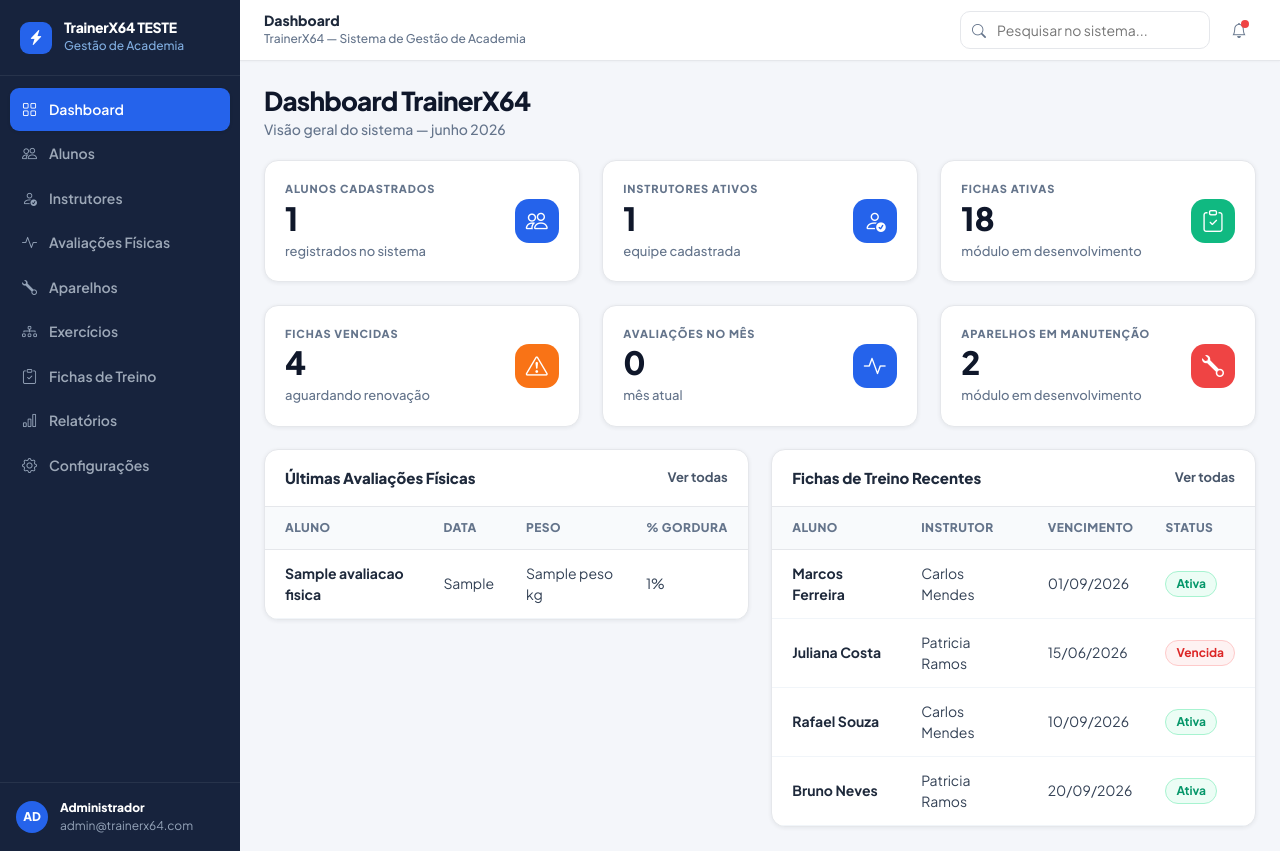
After one commit to soft-x64/academia_web, a Flask app: page /dashboard in a window 1280 px wide. The commit adds this page. Run offline with Flask 3, Linux system fonts and the light colour scheme; a database or web service that is not in the repository returns one stand-in record (values such as "Sample title"); data that the repository does not hold is empty; some libraries are stand-ins or nearby versions.

Commit message:
Implementa dashboard com dados reais de alunos, instrutores e avaliações

```diff
--- a/app.py
+++ b/app.py
@@ -18,7 +18,33 @@ avaliacao_service = AvaliacaoFisicaService()
 
 @app.route("/")
 def index():
-    return redirect(url_for("listar_alunos"))
+    return redirect(url_for("dashboard"))
+
+
+@app.route("/dashboard")
+def dashboard():
+    hoje = datetime.today()
+
+    alunos = aluno_service.listar()
+    instrutores = instrutor_service.listar()
+
+    total_alunos = len(alunos)
+    total_instrutores = len(instrutores)
+
+    total_avaliacoes_mes = avaliacao_service.contar_avaliacoes_no_mes(
+        ano=hoje.year,
+        mes=hoje.month
+    )
+
+    ultimas_avaliacoes = avaliacao_service.listar_ultimas(limite=4)
+
+    return render_template(
+        "dashboard.html",
+        total_alunos=total_alunos,
+        total_instrutores=total_instrutores,
+        total_avaliacoes_mes=total_avaliacoes_mes,
+        ultimas_avaliacoes=ultimas_avaliacoes
+    )
 
 
 # --- rotas de Aluno ---
--- a/repositories/avaliacao_fisica_repository.py
+++ b/repositories/avaliacao_fisica_repository.py
@@ -63,3 +63,55 @@ class AvaliacaoFisicaRepository:
         conn.commit()
         cursor.close()
         conn.close()
+
+    def listar_ultimas(self, limite=4):
+        conn = get_connection()
+        cursor = conn.cursor()
+
+        cursor.execute("""
+            SELECT
+                af.id,
+                a.nome AS aluno_nome,
+                af.data_avaliacao,
+                af.peso,
+                af.percentual_gordura
+            FROM avaliacao_fisica af
+            JOIN aluno a ON a.id = af.aluno_id
+            ORDER BY af.data_avaliacao DESC, af.id DESC
+            LIMIT %s
+        """, (limite,))
+
+        resultados = cursor.fetchall()
+
+        cursor.close()
+        conn.close()
+
+        return [
+            {
+                "id": linha[0],
+                "aluno_nome": linha[1],
+                "data_avaliacao": linha[2],
+                "peso": linha[3],
+                "percentual_gordura": linha[4]
+            }
+            for linha in resultados
+        ]
+
+
+    def contar_avaliacoes_no_mes(self, ano, mes):
+        conn = get_connection()
+        cursor = conn.cursor()
+
+        cursor.execute("""
+            SELECT COUNT(*)
+            FROM avaliacao_fisica
+            WHERE EXTRACT(YEAR FROM data_avaliacao) = %s
+            AND EXTRACT(MONTH FROM data_avaliacao) = %s
+        """, (ano, mes))
+
+        total = cursor.fetchone()[0]
+
+        cursor.close()
+        conn.close()
+
+        return total
--- a/services/avaliacao_fisica_service.py
+++ b/services/avaliacao_fisica_service.py
@@ -43,3 +43,10 @@ class AvaliacaoFisicaService:
 
     def excluir(self, avaliacao_id):
         self.repository.excluir(avaliacao_id)
+
+    def listar_ultimas(self, limite=4):
+        return self.repository.listar_ultimas(limite)
+
+
+    def contar_avaliacoes_no_mes(self, ano, mes):
+        return self.repository.contar_avaliacoes_no_mes(ano, mes)
--- a/static/style.css
+++ b/static/style.css
@@ -621,3 +621,102 @@ body {
         width: 100%;
     }
 }
+/* Dashboard */
+
+.dashboard-stat-card {
+    background: white;
+    border: 1px solid var(--border);
+    border-radius: 14px;
+    box-shadow: 0 1px 4px rgba(15, 23, 42, 0.07);
+    padding: 20px;
+    min-height: 108px;
+    display: flex;
+    align-items: center;
+    justify-content: space-between;
+    gap: 16px;
+}
+
+.stat-label {
+    margin: 0;
+    color: var(--text-muted);
+    font-size: 11px;
+    font-weight: 800;
+    text-transform: uppercase;
+    letter-spacing: 0.08em;
+}
+
+.dashboard-stat-card h2 {
+    margin: 4px 0 0;
+    color: #0F172A;
+    font-size: 32px;
+    font-weight: 800;
+    line-height: 1;
+}
+
+.dashboard-stat-card span {
+    display: block;
+    margin-top: 8px;
+    color: var(--text-muted);
+    font-size: 13px;
+    font-weight: 500;
+}
+
+.stat-icon {
+    width: 44px;
+    height: 44px;
+    border-radius: 14px;
+    color: white;
+    display: flex;
+    align-items: center;
+    justify-content: center;
+    font-size: 22px;
+    flex-shrink: 0;
+}
+
+.bg-primary-custom {
+    background: var(--primary);
+}
+
+.bg-success-custom {
+    background: var(--success);
+}
+
+.bg-warning-custom {
+    background: var(--warning);
+}
+
+.bg-danger-custom {
+    background: var(--danger);
+}
+
+.card-link-action {
+    color: #475569;
+    font-size: 13px;
+    font-weight: 700;
+    text-decoration: none;
+}
+
+.card-link-action:hover {
+    color: var(--primary);
+}
+
+.status-badge {
+    display: inline-flex;
+    align-items: center;
+    padding: 3px 10px;
+    border-radius: 999px;
+    font-size: 12px;
+    font-weight: 700;
+}
+
+.status-active {
+    color: #059669;
+    background: #ECFDF5;
+    border: 1px solid #A7F3D0;
+}
+
+.status-expired {
+    color: #DC2626;
+    background: #FEF2F2;
+    border: 1px solid #FECACA;
+}
--- a/templates/base.html
+++ b/templates/base.html
@@ -35,8 +35,8 @@
             </div>
 
             <nav class="sidebar-nav">
-                <a href="{{ url_for('index') }}"
-                class="sidebar-link {% if request.endpoint == 'index' %}active{% endif %}">
+                <a href="{{ url_for('dashboard') }}"
+                class="sidebar-link {% if request.endpoint in ['index', 'dashboard'] %}active{% endif %}">
                     <i class="bi bi-grid"></i>
                     <span>Dashboard</span>
                 </a>
--- /dev/null
+++ b/templates/dashboard.html
@@ -0,0 +1,225 @@
+{% extends "base.html" %}
+
+{% block page_title %}Dashboard{% endblock %}
+
+{% block content %}
+
+<div class="page-header">
+    <div>
+        <h1>Dashboard TrainerX64</h1>
+        <p>Visão geral do sistema — junho 2026</p>
+    </div>
+</div>
+
+<div class="row g-4 mb-4">
+
+    <div class="col-md-6 col-xl-4">
+        <div class="dashboard-stat-card">
+            <div>
+                <p class="stat-label">Alunos cadastrados</p>
+                <h2>{{ total_alunos }}</h2>
+                <span>registrados no sistema</span>
+            </div>
+
+            <div class="stat-icon bg-primary-custom">
+                <i class="bi bi-people"></i>
+            </div>
+        </div>
+    </div>
+
+    <div class="col-md-6 col-xl-4">
+        <div class="dashboard-stat-card">
+            <div>
+                <p class="stat-label">Instrutores ativos</p>
+                <h2>{{ total_instrutores }}</h2>
+                <span>equipe cadastrada</span>
+            </div>
+
+            <div class="stat-icon bg-primary-custom">
+                <i class="bi bi-person-check"></i>
+            </div>
+        </div>
+    </div>
+
+    <div class="col-md-6 col-xl-4">
+        <div class="dashboard-stat-card">
+            <div>
+                <p class="stat-label">Fichas ativas</p>
+                <h2>18</h2>
+                <span>módulo em desenvolvimento</span>
+            </div>
+
+            <div class="stat-icon bg-success-custom">
+                <i class="bi bi-clipboard-check"></i>
+            </div>
+        </div>
+    </div>
+
+    <div class="col-md-6 col-xl-4">
+        <div class="dashboard-stat-card">
+            <div>
+                <p class="stat-label">Fichas vencidas</p>
+                <h2>4</h2>
+                <span>aguardando renovação</span>
+            </div>
+
+            <div class="stat-icon bg-warning-custom">
+                <i class="bi bi-exclamation-triangle"></i>
+            </div>
+        </div>
+    </div>
+
+    <div class="col-md-6 col-xl-4">
+        <div class="dashboard-stat-card">
+            <div>
+                <p class="stat-label">Avaliações no mês</p>
+                <h2>{{ total_avaliacoes_mes }}</h2>
+                <span>mês atual</span>
+            </div>
+
+            <div class="stat-icon bg-primary-custom">
+                <i class="bi bi-activity"></i>
+            </div>
+        </div>
+    </div>
+
+    <div class="col-md-6 col-xl-4">
+        <div class="dashboard-stat-card">
+            <div>
+                <p class="stat-label">Aparelhos em manutenção</p>
+                <h2>2</h2>
+                <span>módulo em desenvolvimento</span>
+            </div>
+
+            <div class="stat-icon bg-danger-custom">
+                <i class="bi bi-wrench"></i>
+            </div>
+        </div>
+    </div>
+
+</div>
+
+<div class="row g-4">
+
+    <div class="col-xl-6">
+        <div class="content-card">
+            <div class="content-card-header">
+                <div>
+                    <h5>Últimas Avaliações Físicas</h5>
+                </div>
+
+                <a href="{{ url_for('avaliacoes_geral') }}" class="card-link-action">
+                    Ver todas
+                </a>
+            </div>
+
+            <div class="table-responsive">
+                <table class="app-table">
+                    <thead>
+                        <tr>
+                            <th>Aluno</th>
+                            <th>Data</th>
+                            <th>Peso</th>
+                            <th>% Gordura</th>
+                        </tr>
+                    </thead>
+
+                    <tbody>
+                        {% for avaliacao in ultimas_avaliacoes %}
+                        <tr>
+                            <td>
+                                <span class="table-primary-text">
+                                    {{ avaliacao.aluno_nome }}
+                                </span>
+                            </td>
+
+                            <td>
+                                {{ avaliacao.data_avaliacao }}
+                            </td>
+
+                            <td>
+                                {{ avaliacao.peso }} kg
+                            </td>
+
+                            <td>
+                                {% if avaliacao.percentual_gordura is not none %}
+                                    {{ avaliacao.percentual_gordura }}%
+                                {% else %}
+                                    <span class="text-muted">Não informado</span>
+                                {% endif %}
+                            </td>
+                        </tr>
+
+                        {% else %}
+                        <tr>
+                            <td colspan="4" class="empty-row">
+                                Nenhuma avaliação física registrada.
+                            </td>
+                        </tr>
+                        {% endfor %}
+                    </tbody>
+                </table>
+            </div>
+        </div>
+    </div>
+
+    <div class="col-xl-6">
+        <div class="content-card">
+            <div class="content-card-header">
+                <div>
+                    <h5>Fichas de Treino Recentes</h5>
+                </div>
+
+                <a href="#" class="card-link-action">
+                    Ver todas
+                </a>
+            </div>
+
+            <div class="table-responsive">
+                <table class="app-table">
+                    <thead>
+                        <tr>
+                            <th>Aluno</th>
+                            <th>Instrutor</th>
+                            <th>Vencimento</th>
+                            <th>Status</th>
+                        </tr>
+                    </thead>
+
+                    <tbody>
+                        <tr>
+                            <td><span class="table-primary-text">Marcos Ferreira</span></td>
+                            <td>Carlos Mendes</td>
+                            <td>01/09/2026</td>
+                            <td><span class="status-badge status-active">Ativa</span></td>
+                        </tr>
+
+                        <tr>
+                            <td><span class="table-primary-text">Juliana Costa</span></td>
+                            <td>Patricia Ramos</td>
+                            <td>15/06/2026</td>
+                            <td><span class="status-badge status-expired">Vencida</span></td>
+                        </tr>
+
+                        <tr>
+                            <td><span class="table-primary-text">Rafael Souza</span></td>
+                            <td>Carlos Mendes</td>
+                            <td>10/09/2026</td>
+                            <td><span class="status-badge status-active">Ativa</span></td>
+                        </tr>
+
+                        <tr>
+                            <td><span class="table-primary-text">Bruno Neves</span></td>
+                            <td>Patricia Ramos</td>
+                            <td>20/09/2026</td>
+                            <td><span class="status-badge status-active">Ativa</span></td>
+                        </tr>
+                    </tbody>
+                </table>
+            </div>
+        </div>
+    </div>
+
+</div>
+
+{% endblock %}
```
